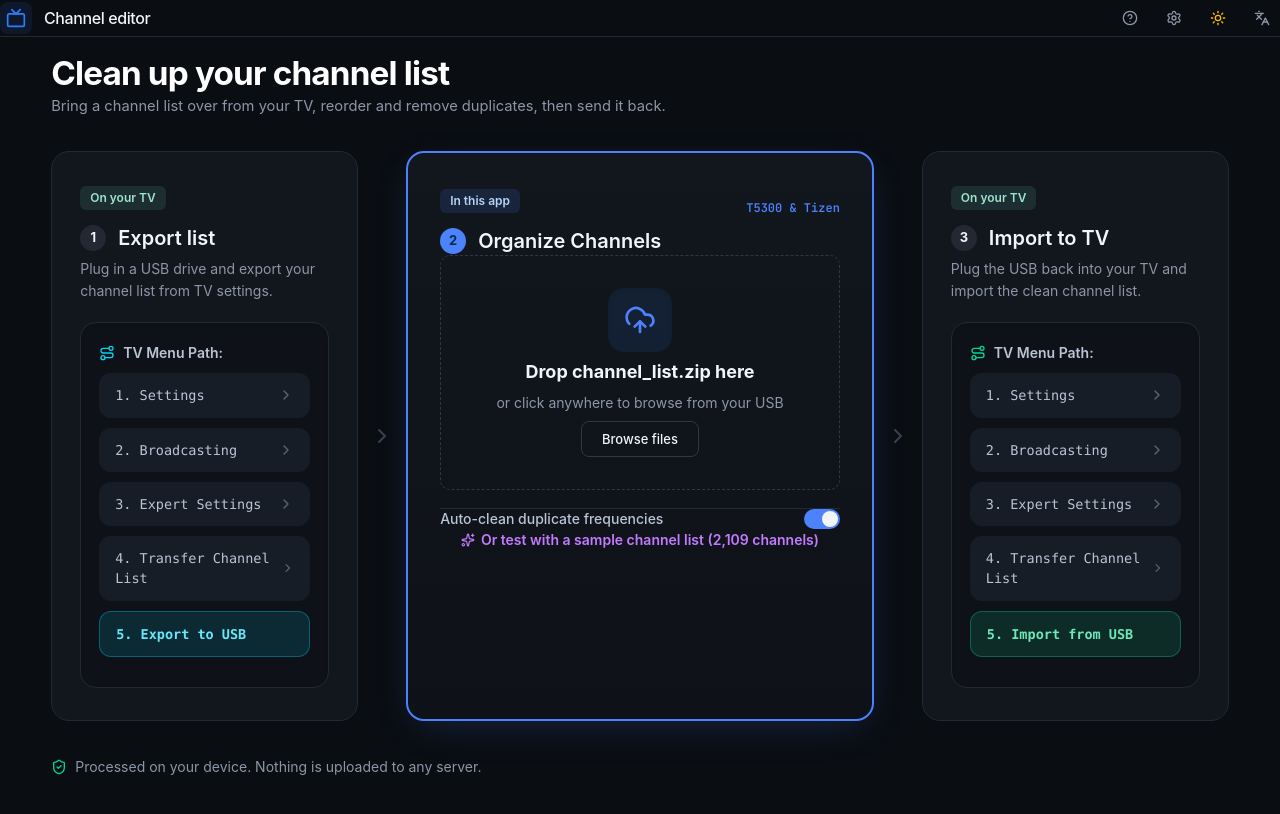
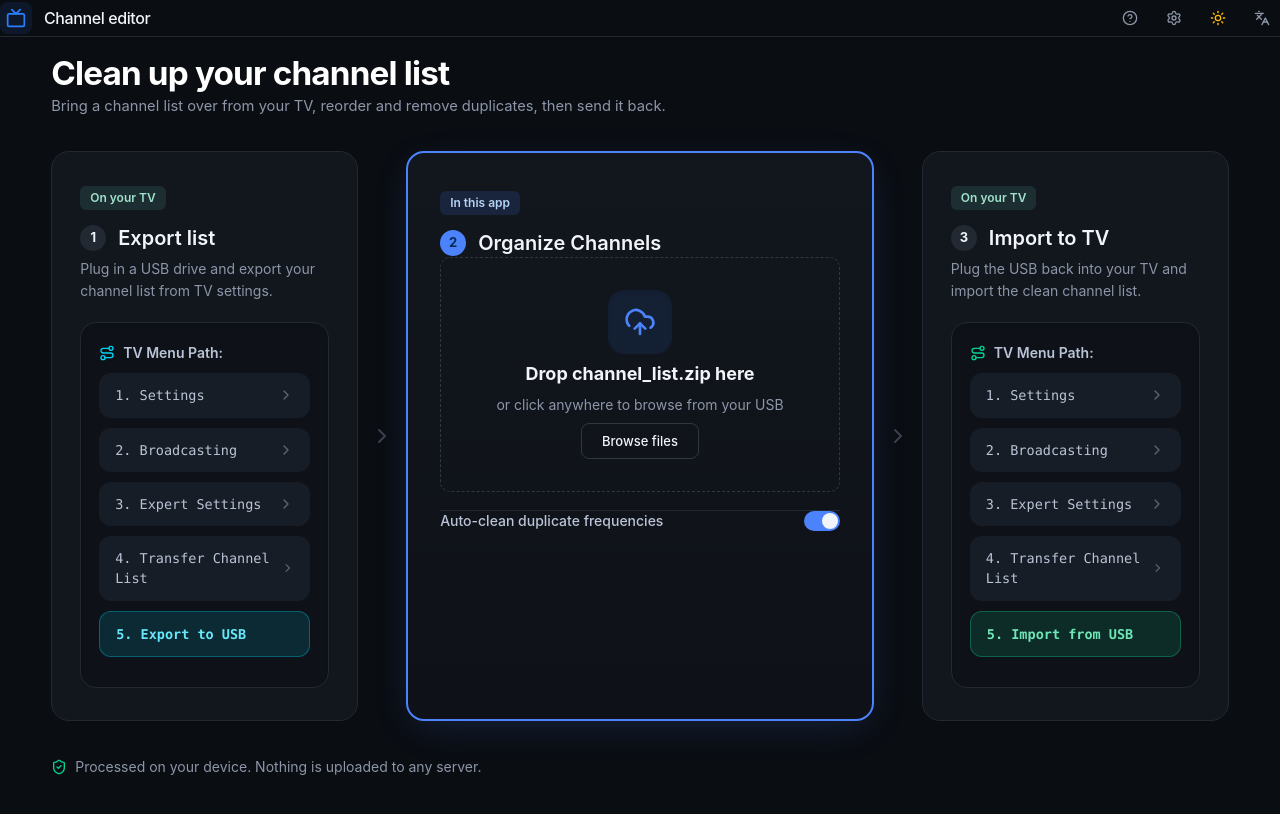
Before and after one commit to sam7Muhammad/channel-editor, a React (Vite) app: page / in a window 1280 px wide. Shown: the top 814 px of the page. Built offline with nearby package versions, Linux system fonts and the light colour scheme.

Commit message:
Refine Card 2: remove sample link and T5300 tag, increase spacing above dropzone and toggle

```diff
--- a/src/components/FileUploader.tsx
+++ b/src/components/FileUploader.tsx
@@ -139,11 +139,10 @@ export const FileUploader: React.FC<FileUploaderProps> = ({
         {/* ── Step 2: Main In this app (Spacious Dropzone) ── */}
         <div className="step-card main flex flex-col justify-start space-y-7">
           <div className="space-y-4">
-            <div className="flex items-center justify-between">
+            <div>
               <span className="badge-app text-xs font-semibold px-3 py-1">
                 {language === 'ar' ? 'في هذا التطبيق' : 'In this app'}
               </span>
-              <span className="text-xs font-mono text-[#4C82FB] font-semibold">T5300 & Tizen</span>
             </div>
 
             <div className="flex items-center gap-3 pt-1">
@@ -153,13 +152,13 @@ export const FileUploader: React.FC<FileUploaderProps> = ({
               </span>
             </div>
 
-            {/* Spacious Dropzone with generous 4-way padding */}
+            {/* Spacious Dropzone with generous top and bottom breathing room */}
             <div
               onDragOver={handleDragOver}
               onDragLeave={handleDragLeave}
               onDrop={handleDrop}
               onClick={() => fileInputRef.current?.click()}
-              className={`clean-dropzone flex flex-col items-center justify-center text-center p-8 sm:p-12 my-2 space-y-4 cursor-pointer transition-all ${
+              className={`clean-dropzone flex flex-col items-center justify-center text-center p-9 sm:p-14 mt-6 mb-2 space-y-4 cursor-pointer transition-all ${
                 isDragging ? 'border-[#4C82FB] bg-[rgba(76,130,251,0.14)] scale-[1.01]' : 'hover:border-[#4C82FB]'
               }`}
             >
@@ -186,7 +185,7 @@ export const FileUploader: React.FC<FileUploaderProps> = ({
 
               <button
                 type="button"
-                className="clean-browse-btn px-6 py-2.5 text-sm font-semibold rounded-xl mt-2 hover:bg-[#1B212B] transition-all"
+                className="clean-browse-btn px-7 py-3 text-sm font-semibold rounded-xl mt-3 hover:bg-[#1B212B] transition-all"
                 disabled={isLoading}
                 onClick={(e) => {
                   e.stopPropagation();
@@ -200,8 +199,8 @@ export const FileUploader: React.FC<FileUploaderProps> = ({
             </div>
           </div>
 
-          {/* Auto-clean toggle & sample link */}
-          <div className="border-t border-[#232933] pt-5 space-y-4">
+          {/* Auto-clean toggle with ample space above & below */}
+          <div className="border-t border-[#232933] pt-7 pb-2">
             <div className="flex items-center justify-between gap-3">
               <span className="text-sm text-[#BAC4D6] font-medium">
                 {language === 'ar' ? 'تنظيف الترددات المكررة تلقائياً' : 'Auto-clean duplicate frequencies'}
@@ -216,18 +215,6 @@ export const FileUploader: React.FC<FileUploaderProps> = ({
                 <span className="track"></span>
                 <span className="thumb"></span>
               </label>
-            </div>
-
-            <div className="text-center pt-1">
-              <button
-                type="button"
-                onClick={handleLoadSample}
-                disabled={isLoading}
-                className="text-xs sm:text-sm font-semibold text-purple-400 hover:text-purple-300 transition-colors inline-flex items-center gap-1.5 cursor-pointer"
-              >
-                <Sparkles className="w-3.5 h-3.5" />
-                <span>{language === 'ar' ? 'أو جرّب بقائمة تجريبية جاهزة (2,109 قناة)' : 'Or test with a sample channel list (2,109 channels)'}</span>
-              </button>
             </div>
           </div>
         </div>
```
